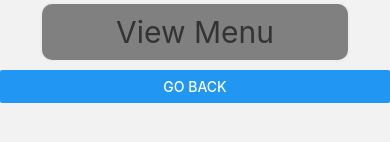
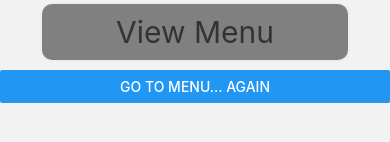
Before and after one commit to Hussain-hamim/Taskly, a React Native app: screen /Menu in a window 390 px wide. Shown: the part 270-412 px from the top of the page. Built offline with nearby package versions, Linux system fonts and the light colour scheme.

Commit message:
navigate push

```diff
--- a/components/MenuItems.js
+++ b/components/MenuItems.js
@@ -180,7 +180,11 @@ const MenuItems = ({ navigation }) => {
           style={menuStyles.innerContainer}
         />
       )}
-      <Button title="Go Back" onPress={() => navigation.goBack()} />
+      <Button
+        title="go to menu... again"
+        // add another route regardless of the existing navigation history.
+        onPress={() => navigation.push("Menu")}
+      />
     </View>
   );
 };
```
